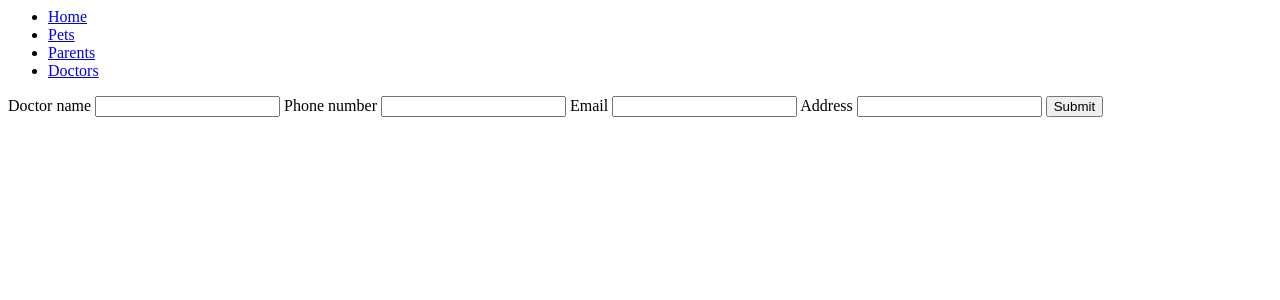
After one commit to Matt-Matthaiou/Vet_management_project, a Flask app: page /doctors/new in a window 1280 px wide. The commit adds this page. Shown: the top 300 px of the page. Run offline with Flask 2, Linux system fonts and the light colour scheme.

Commit message:
added index and add new doctor

```diff
--- a/app.py
+++ b/app.py
@@ -2,11 +2,13 @@ from flask import Flask, render_template
 
 from controllers.pet_controler import pets_blueprint
 from controllers.parent_controller import parents_blueprint
+from controllers.doctor_controller import doctors_blueprint
 
 app = Flask(__name__)
 
 app.register_blueprint(pets_blueprint)
 app.register_blueprint(parents_blueprint)
+app.register_blueprint(doctors_blueprint)
 
 @app.route('/')
 def home():
--- /dev/null
+++ b/controllers/doctor_controller.py
@@ -0,0 +1,26 @@
+from flask import Flask, render_template, request, redirect
+from flask import Blueprint
+
+from models.doctor import Doctor
+
+import repos.doctor_repo as doctor_repo
+import repos.pet_repo as pet_repo
+
+
+doctors_blueprint = Blueprint('doctors', __name__)
+
+@doctors_blueprint.route('/doctors')
+def doctors():
+    doctors = doctor_repo.select_all()
+    pets = pet_repo.select_all()
+    return render_template('doctors/index.html', doctors=doctors, pets=pets)
+
+@doctors_blueprint.route('/doctors/new')
+def new_doctor():
+    return render_template('doctors/new_doctor.html')
+
+@doctors_blueprint.route('/doctors/new', methods=['POST'])
+def add_doctor():
+    doctor = Doctor(request.form['name'], request.form['phone'], request.form['email'], request.form['address'])
+    doctor_repo.save(doctor)
+    return redirect('/doctors')
--- a/templates/base.html
+++ b/templates/base.html
@@ -14,6 +14,9 @@
                 <li>
                     <a href='/parents'>Parents</a>
                 </li>
+                <li>
+                    <a href='/doctors'>Doctors</a>
+                </li>
             </ul>
         </header>
         <main>
--- /dev/null
+++ b/templates/doctors/new_doctor.html
@@ -0,0 +1,16 @@
+{%extends 'base.html'%} {%block content%}
+
+<form action='/doctors/new' method='post'>
+    <label for='name'>Doctor name</label>
+    <input type='text' name='name' id='doctor_name' required>
+    <label for='phone'>Phone number</label>
+    <input type='text' name='phone' id='doctor_phone' required>
+    <label for='email'>Email</label>
+    <input type='text' name='email' id='doctor_email' require>
+    <label for='address'>Address</label>
+    <input type='text' name='address' id='doctor_address' required>
+
+    <button type='submit'>Submit</button>
+</form>
+
+{%endblock%}
```
Also changed, not shown: templates/doctors/index.html (added, +20 -0 lines), templates/pets/show.html (added).
